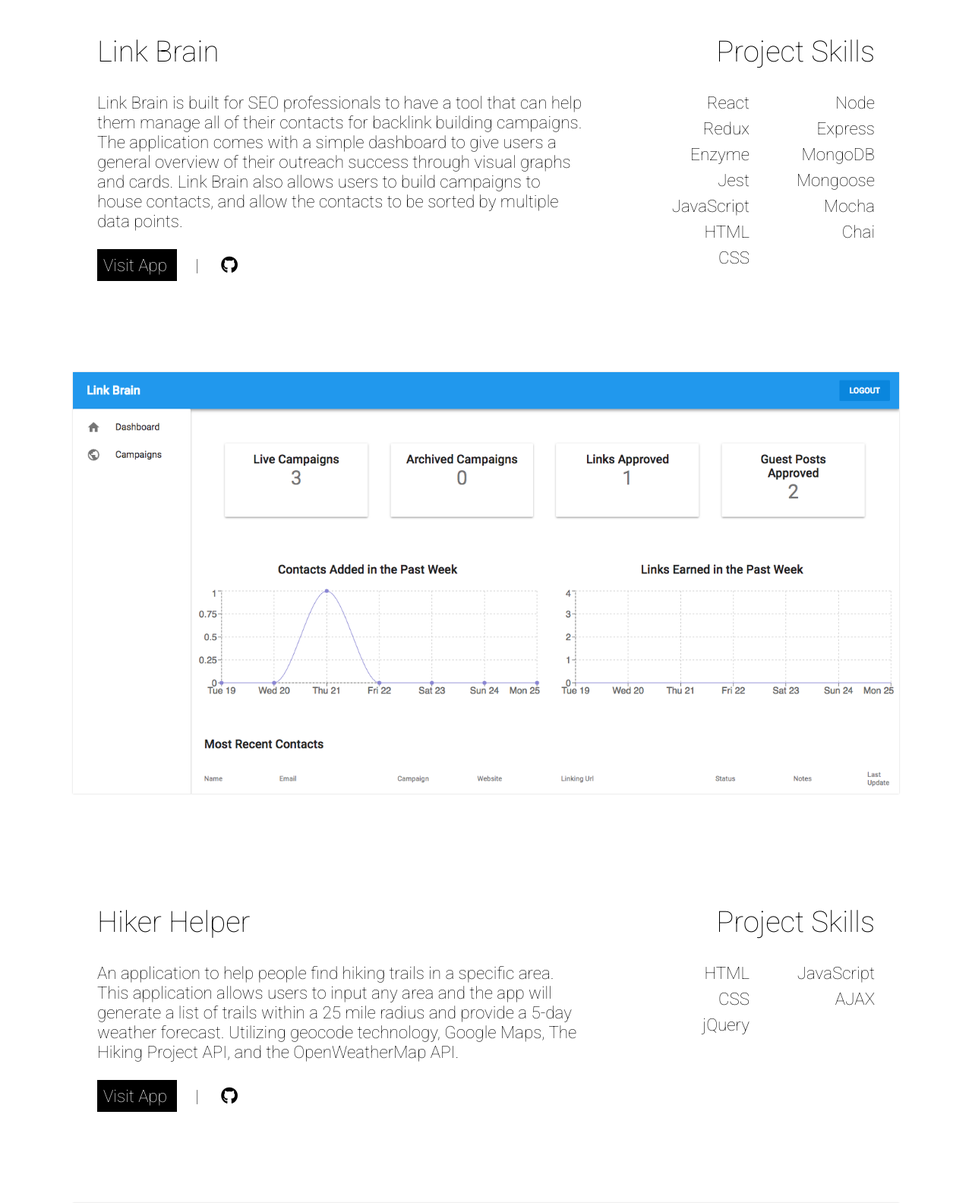
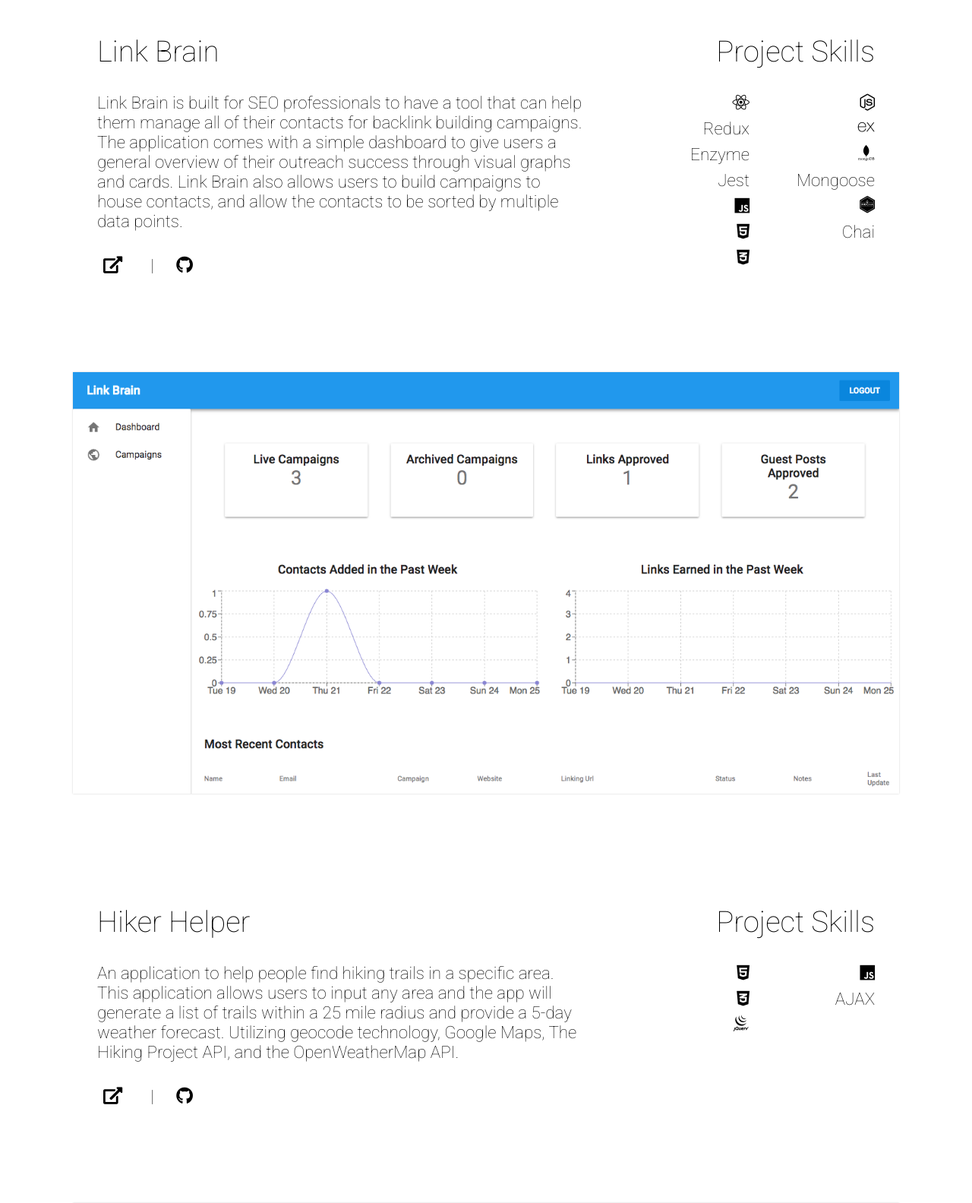
Before and after one commit to rrhodeswebdev/portfolio-page, a plain HTML site: page index.html in a window 1280 px wide. Shown: the part 2020-3604 px from the top of the page at 76% size. Drawn offline with nearby package versions, Linux system fonts and the light colour scheme; a script that the page names is missing.

Commit message:
updated styling

```diff
--- a/index.html
+++ b/index.html
@@ -10,6 +10,7 @@
   <link href="https://fonts.googleapis.com/css?family=Roboto:100,300,400,500,700" rel="stylesheet">
   <link rel="stylesheet" href="https://use.fontawesome.com/releases/v5.1.0/css/all.css" integrity="sha384-lKuwvrZot6UHsBSfcMvOkWwlCMgc0TaWr+30HWe3a4ltaBwTZhyTEggF5tJv8tbt"
     crossorigin="anonymous">
+  <link rel="stylesheet" href="https://cdn.rawgit.com/konpa/devicon/df6431e323547add1b4cf45992913f15286456d3/devicon.min.css">
   <script src='https://cdn.jsdelivr.net/npm/typeit@5.10.1/dist/typeit.min.js'></script>
   <link rel="stylesheet" href="https://cdn.jsdelivr.net/npm/animate.css@3.5.2/animate.min.css">
   <title>Ryan Rhodes - Full Stack JavaScript Developer</title>
@@ -84,7 +85,9 @@
                 to house contacts, and allow the contacts to be sorted by multiple data points.</p>
               <p>
                 <span class='project-home-link'>
-                  <a href='https://secret-forest-12031.herokuapp.com/' target='_blank'>Visit App</a>
+                  <a href='https://secret-forest-12031.herokuapp.com/' target='_blank'>
+                    <i class="fas fa-external-link-alt"></i>
+                  </a>
                 </span> |
                 <span class='project-code-link'>
                   <a href='https://github.com/rrhodeswebdev/link-brain' target='_blank' aria-label='Link Brain Github'>
@@ -97,7 +100,7 @@
               <h3>Project Skills</h3>
               <ul>
                 <li>
-                  React
+                  <i class="fab fa-react"></i>
                 </li>
                 <li>
                   Redux
@@ -109,28 +112,28 @@
                   Jest
                 </li>
                 <li>
-                  JavaScript
+                  <i class="fab fa-js"></i>
                 </li>
                 <li>
-                  HTML
+                  <i class="fab fa-html5"></i>
                 </li>
                 <li>
-                  CSS
+                  <i class="fab fa-css3-alt"></i>
                 </li>
                 <li>
-                  Node
+                  <i class="fab fa-node-js"></i>
                 </li>
                 <li>
-                  Express
+                  <i class="devicon-express-original"></i>
                 </li>
                 <li>
-                  MongoDB
+                  <i class="devicon-mongodb-plain-wordmark"></i>
                 </li>
                 <li>
                   Mongoose
                 </li>
                 <li>
-                  Mocha
+                  <i class="devicon-mocha-plain"></i>
                 </li>
                 <li>
                   Chai
@@ -149,7 +152,9 @@
                 Utilizing geocode technology, Google Maps, The Hiking Project API, and the OpenWeatherMap API.</p>
               <p>
                 <span class='project-home-link'>
-                  <a href='https://rrhodeswebdev.github.io/hiker-helper/' target='_blank'>Visit App</a>
+                  <a href='https://rrhodeswebdev.github.io/hiker-helper/' target='_blank'>
+                    <i class="fas fa-external-link-alt"></i>
+                  </a>
                 </span> |
                 <span class='project-code-link'>
                   <a href='https://github.com/rrhodeswebdev/hiker-helper' target='_blank' aria-label="Hiker Helper Github">
@@ -162,16 +167,16 @@
               <h3>Project Skills</h3>
               <ul>
                 <li>
-                  HTML
+                  <i class="fab fa-html5"></i>
                 </li>
                 <li>
-                  CSS
+                  <i class="fab fa-css3-alt"></i>
                 </li>
                 <li>
-                  jQuery
+                  <i class="devicon-jquery-plain-wordmark"></i>
                 </li>
                 <li>
-                  JavaScript
+                  <i class="fab fa-js"></i>
                 </li>
                 <li>
                   AJAX
@@ -190,7 +195,9 @@
                 a simple interface, viewing all of your gear is easy and quick.</p>
               <p>
                 <span class='project-home-link'>
-                  <a href='https://desolate-river-57638.herokuapp.com/' target="_blank">Visit App</a>
+                  <a href='https://desolate-river-57638.herokuapp.com/' target="_blank">
+                    <i class="fas fa-external-link-alt"></i>
+                  </a>
                 </span> |
                 <span class='project-code-link'>
                   <a href='https://github.com/rrhodeswebdev/the-fish' target='_blank' aria-label='The F.I.S.H. Github'>
@@ -203,31 +210,31 @@
               <h3>Project Skills</h3>
               <ul>
                 <li>
-                  Node
+                  <i class="fab fa-node-js"></i>
                 </li>
                 <li>
-                  Express
+                  <i class="devicon-express-original"></i>
                 </li>
                 <li>
-                  MongoDB
+                  <i class="devicon-mongodb-plain-wordmark"></i>
                 </li>
                 <li>
                   Mongoose
                 </li>
                 <li>
-                  jQuery
+                  <i class="devicon-jquery-plain-wordmark"></i>
                 </li>
                 <li>
-                  Mocha
+                  <i class="devicon-mocha-plain"></i>
                 </li>
                 <li>
                   Chai
                 </li>
                 <li>
-                  HTML
+                  <i class="fab fa-html5"></i>
                 </li>
                 <li>
-                  CSS
+                  <i class="fab fa-css3-alt"></i>
                 </li>
               </ul>
             </div>
@@ -245,19 +252,19 @@
             <h3>FrontEnd Development</h3>
             <ul>
               <li>
-                HTML5
+                <i class="fab fa-html5"></i>
               </li>
               <li>
-                CSS3
+                <i class="fab fa-css3-alt"></i>
               </li>
               <li>
-                JavaScript
+                <i class="fab fa-js"></i>
               </li>
               <li>
-                React
+                <i class="fab fa-react"></i>
               </li>
               <li>
-                jQuery
+                <i class="devicon-jquery-plain-wordmark"></i>
               </li>
               <li>
                 ES6
@@ -271,13 +278,13 @@
             <h3>BackEnd Development</h3>
             <ul>
               <li>
-                Node JS
+                <i class="fab fa-node-js"></i>
               </li>
               <li>
-                Express
+                <i class="devicon-express-original"></i>
               </li>
               <li>
-                MongoDB
+                <i class="devicon-mongodb-plain-wordmark"></i>
               </li>
               <li>
                 Mongoose
--- a/main.css
+++ b/main.css
@@ -145,9 +145,12 @@ img {
 }
 
 .project-home-link {
-  background-color: black;
   margin-right: 1.5rem;
   padding: 0.5rem;
+}
+
+.project-home-link a {
+  color: black;
 }
 
 .project-code-link {
```
